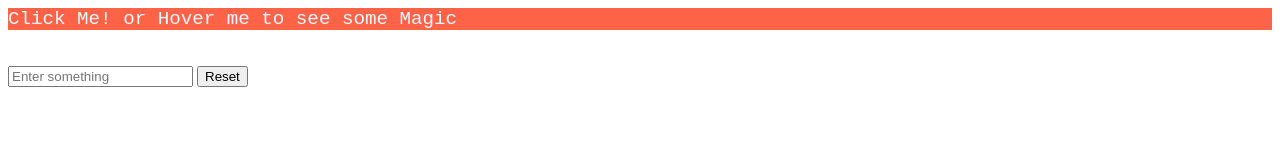
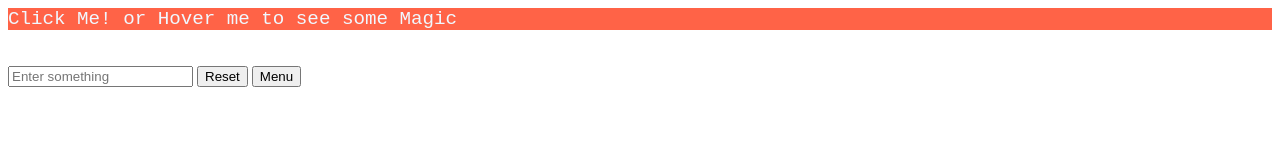
Before and after one commit to Kamal040102/FullStackLearn, a plain HTML site: page index.html in a window 1280 px wide. Drawn offline with Linux system fonts and the light colour scheme.

Commit message:
Linux Commit 1

```diff
--- a/index.html
+++ b/index.html
@@ -14,5 +14,6 @@
     <br>
     <input type="text" placeholder="Enter something">
     <button type="reset">Reset</button>
+    <button type="menu">Menu</button>
 </body>
 </html>
```
